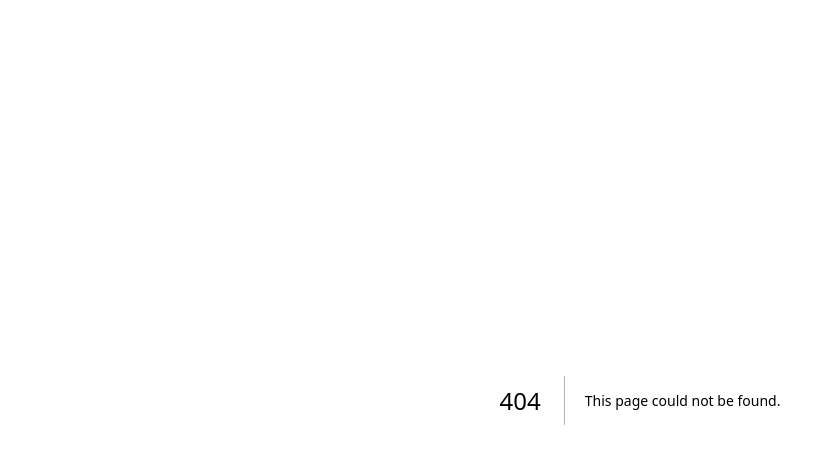
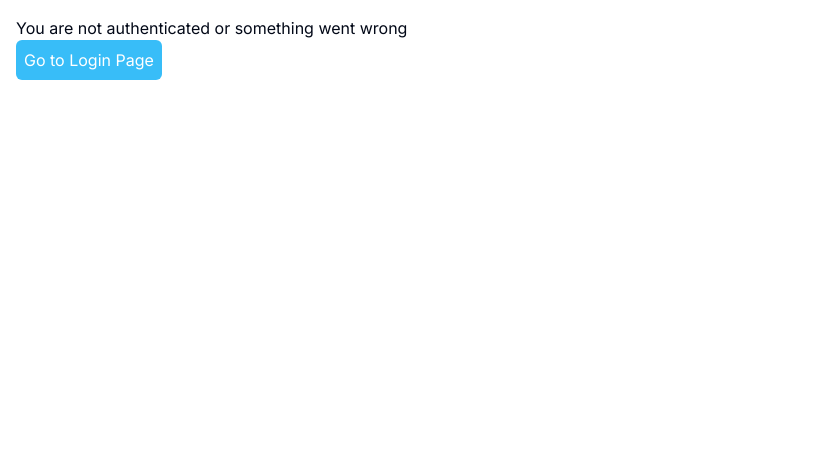
Before and after one commit to Najmi-star/Zurich-Assessment, a Next.js app: page /error in a window 1280 px wide. Before the commit this address had no page. Shown: the top 464 px of the page, without its empty margins (0-827 px from the left). Built offline with nearby package versions, Linux system fonts and the light colour scheme.

Commit message:
add error page

```diff
--- a/src/app/(private)/(home)/dashboard/page.tsx
+++ b/src/app/(private)/(home)/dashboard/page.tsx
@@ -17,7 +17,7 @@ export default function DashboardPage () {
   const {data: session} = useSession()
 
   if (!session) {
-    useRouter().push('/login')
+    useRouter().push('/error')
   }
 
   useEffect(() => {
--- /dev/null
+++ b/src/app/error/page.tsx
@@ -0,0 +1,22 @@
+'use client' // Error components must be Client Components
+
+import { useRouter } from 'next/navigation'
+import { useEffect } from 'react'
+
+export default function Error ({
+  reset
+}: {
+  error: Error & { digest?: string }
+  reset: () => void
+}) {
+  return (
+    <div className='p-4'>
+      <h2>You are not authenticated or something went wrong</h2>
+      <a href='http://localhost:3000/login'>
+        <button className='p-2 bg-sky-400 text-white rounded-md'>
+          Go to Login Page
+        </button>
+      </a>
+    </div>
+  )
+}
```
Also changed, not shown: src/app/(login)/login/form.tsx (+5 -3 lines).
